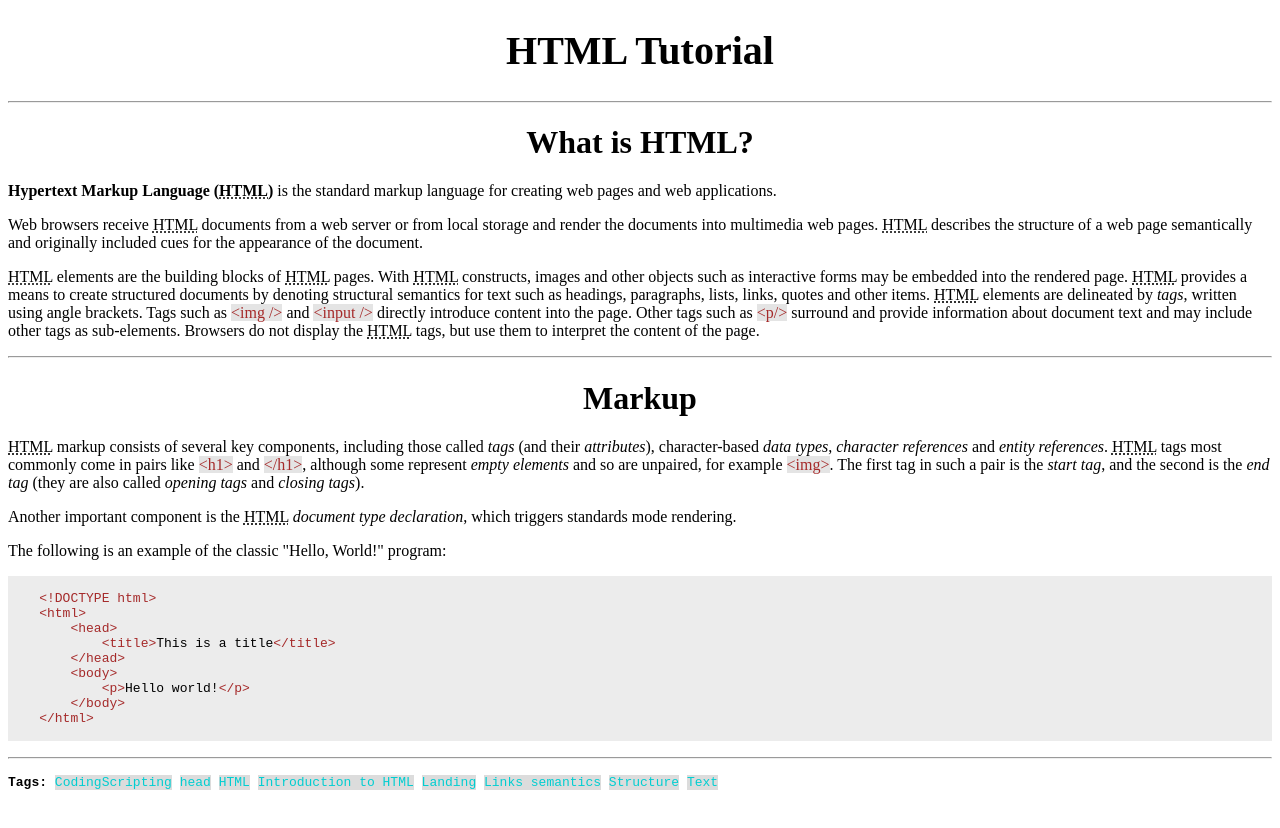
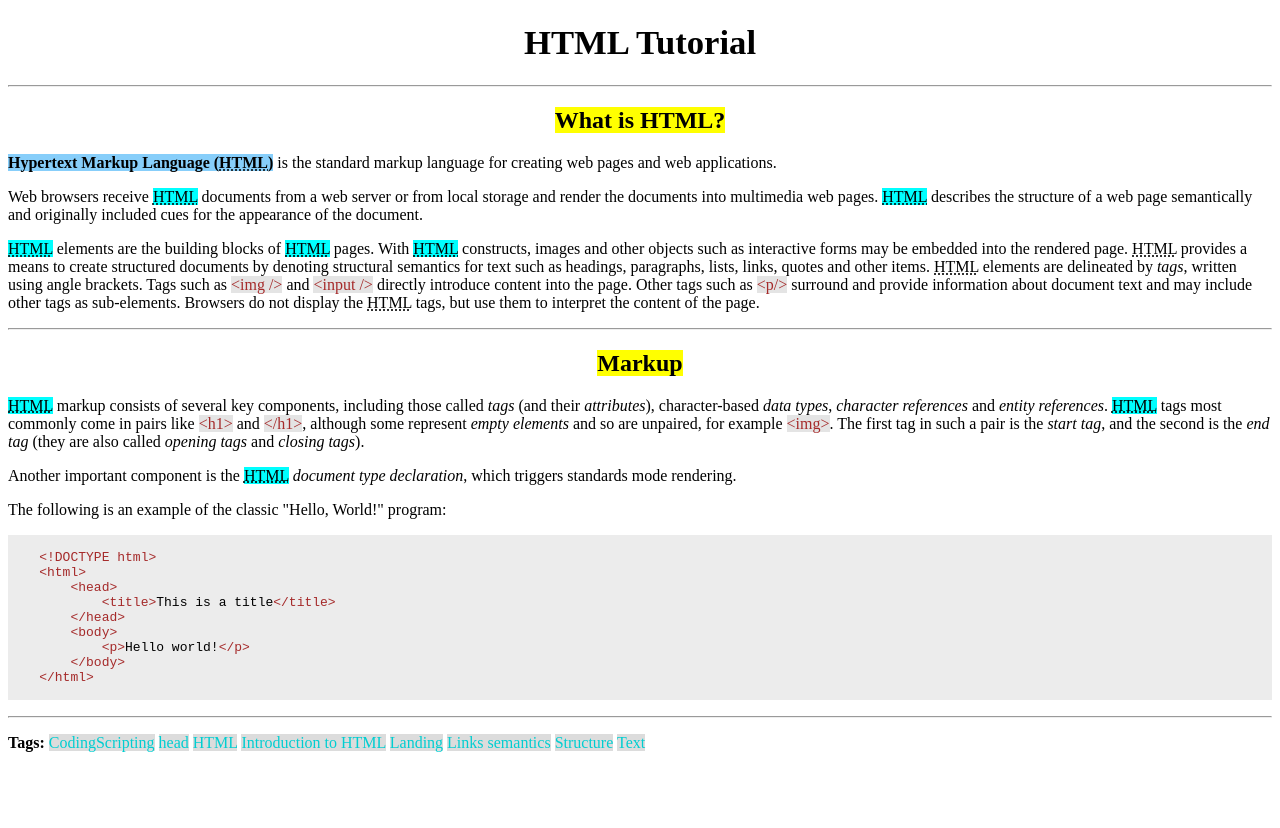
Before and after one commit to oleh-tft/HTML-Tutorial, a plain HTML site: page index.html in a window 1280 px wide. After the commit the page ends 800 px from the top, so only its background shows below. Drawn offline with Linux system fonts and the light colour scheme.

Commit message:
added css styles

```diff
--- a/index.html
+++ b/index.html
@@ -4,18 +4,26 @@
     <meta charset="UTF-8">
     <meta name="viewport" content="width=device-width, initial-scale=1.0">
     <title>Document</title>
+    <link rel="stylesheet" href="style.css">
 </head>
 <body>
-    <h1 style="font-size: 30pt; text-align: center;">HTML Tutorial</h1>
+    <h1>HTML Tutorial</h1>
     <hr>
-    <h1 style="text-align: center;">What is HTML?</h1>
-    <p><b>Hypertext Markup Language (<abbr title="Hypertext Markup Language">HTML</abbr>)</b> is the standard markup language for creating web pages and web applications.</p>
-    <p>Web browsers receive <abbr title="Hypertext Markup Language">HTML</abbr> documents from a web server or from local storage and render the documents into multimedia web pages. <abbr title="Hypertext Markup Language">HTML</abbr> describes the structure of a web page semantically and originally included cues for the appearance of the document.</p>
-    <p><abbr title="Hypertext Markup Language">HTML</abbr> elements are the building blocks of <abbr title="Hypertext Markup Language">HTML</abbr> pages. With <abbr title="Hypertext Markup Language">HTML</abbr> constructs, images and other objects such as interactive forms may be embedded into the rendered page. <abbr title="Hypertext Markup Language">HTML</abbr> provides a means to create structured documents by denoting structural semantics for text such as headings, paragraphs, lists, links, quotes and other items. <abbr title="Hypertext Markup Language">HTML</abbr> elements are delineated by <i>tags</i>, written using angle brackets. Tags such as <span style="background-color: rgb(228, 228, 228); color: brown;">&lt;img /&gt;</span> and <span style="background-color: rgb(228, 228, 228); color: brown;">&lt;input /&gt;</span> directly introduce content into the page. Other tags such as <span style="background-color: rgb(228, 228, 228); color: brown;">&lt;p/&gt;</span> surround and provide information about document text and may include other tags as sub-elements. Browsers do not display the <abbr title="Hypertext Markup Language">HTML</abbr> tags, but use them to interpret the content of the page.</p>
+
+    <h2><span class="yellow-title">What is HTML?</span></h2>
+
+    <p><b id="sky-blue">Hypertext Markup Language (<abbr title="Hypertext Markup Language">HTML</abbr>)</b> is the standard markup language for creating web pages and web applications.</p>
+
+    <p>Web browsers receive <abbr class="cyan-abbr" title="Hypertext Markup Language">HTML</abbr> documents from a web server or from local storage and render the documents into multimedia web pages. <abbr class="cyan-abbr" title="Hypertext Markup Language">HTML</abbr> describes the structure of a web page semantically and originally included cues for the appearance of the document.</p>
+
+    <p><abbr class="cyan-abbr" title="Hypertext Markup Language">HTML</abbr> elements are the building blocks of <abbr class="cyan-abbr" title="Hypertext Markup Language">HTML</abbr> pages. With <abbr class="cyan-abbr" title="Hypertext Markup Language">HTML</abbr> constructs, images and other objects such as interactive forms may be embedded into the rendered page. <abbr title="Hypertext Markup Language">HTML</abbr> provides a means to create structured documents by denoting structural semantics for text such as headings, paragraphs, lists, links, quotes and other items. <abbr title="Hypertext Markup Language">HTML</abbr> elements are delineated by <i>tags</i>, written using angle brackets. Tags such as <span style="background-color: rgb(228, 228, 228); color: brown;">&lt;img /&gt;</span> and <span style="background-color: rgb(228, 228, 228); color: brown;">&lt;input /&gt;</span> directly introduce content into the page. Other tags such as <span style="background-color: rgb(228, 228, 228); color: brown;">&lt;p/&gt;</span> surround and provide information about document text and may include other tags as sub-elements. Browsers do not display the <abbr title="Hypertext Markup Language">HTML</abbr> tags, but use them to interpret the content of the page.</p>
     <hr>
-    <h1 style="text-align: center;">Markup</h1>
-    <p><abbr title="Hypertext Markup Language">HTML</abbr> markup consists of several key components, including those called <i>tags</i> (and their <i>attributes</i>), character-based <i>data types</i>, <i>character references</i> and <i>entity references</i>. <abbr title="Hypertext Markup Language">HTML</abbr> tags most commonly come in pairs like <span style="background-color: rgb(228, 228, 228); color: brown;">&lt;h1&gt;</span> and <span style="background-color: rgb(228, 228, 228); color: brown;">&lt;/h1&gt;</span>, although some represent <i>empty elements</i> and so are unpaired, for example <span style="background-color: rgb(228, 228, 228); color: brown;">&lt;img&gt;</span>. The first tag in such a pair is the <i>start tag</i>, and the second is the <i>end tag</i> (they are also called <i>opening tags</i> and <i>closing tags</i>).</p>
-    <p>Another important component is the <abbr title="Hypertext Markup Language">HTML</abbr> <i>document type declaration</i>, which triggers standards mode rendering.</p>
+
+    <h2><span class="yellow-title">Markup</span></h2>
+    <p><abbr class="cyan-abbr" title="Hypertext Markup Language">HTML</abbr> markup consists of several key components, including those called <i>tags</i> (and their <i>attributes</i>), character-based <i>data types</i>, <i>character references</i> and <i>entity references</i>. <abbr class="cyan-abbr" title="Hypertext Markup Language">HTML</abbr> tags most commonly come in pairs like <span style="background-color: rgb(228, 228, 228); color: brown;">&lt;h1&gt;</span> and <span style="background-color: rgb(228, 228, 228); color: brown;">&lt;/h1&gt;</span>, although some represent <i>empty elements</i> and so are unpaired, for example <span style="background-color: rgb(228, 228, 228); color: brown;">&lt;img&gt;</span>. The first tag in such a pair is the <i>start tag</i>, and the second is the <i>end tag</i> (they are also called <i>opening tags</i> and <i>closing tags</i>).</p>
+
+    <p>Another important component is the <abbr class="cyan-abbr" title="Hypertext Markup Language">HTML</abbr> <i>document type declaration</i>, which triggers standards mode rendering.</p>
+
     <p>The following is an example of the classic "Hello, World!" program:</p>
     <p style="background-color: rgb(236, 236, 236);">
     <code style="display:block; white-space:pre-wrap">
@@ -28,6 +36,9 @@
             <samp style="color: brown;">&lt;p&gt;</samp><samp>Hello world!</samp><samp style="color: brown;">&lt;/p&gt;</samp>
         <samp style="color: brown;">&lt;/body&gt;</samp>
     <samp style="color: brown;">&lt;/html&gt;</samp>
-    </p><hr><p><b>Tags:</b> <span style="background-color: gainsboro; color: darkturquoise;">CodingScripting</span> <span style="background-color: gainsboro; color: darkturquoise;">head</span> <span style="background-color: gainsboro; color: darkturquoise;">HTML</span> <span style="background-color: gainsboro; color: darkturquoise;">Introduction to HTML</span> <span style="background-color: gainsboro; color: darkturquoise;">Landing</span> <span style="background-color: gainsboro; color: darkturquoise;">Links semantics</span> <span style="background-color: gainsboro; color: darkturquoise;">Structure</span> <span style="background-color: gainsboro; color: darkturquoise;">Text</span></p>
+    </code>
+    </p>
+    <hr>
+    <p><b>Tags:</b> <span style="background-color: gainsboro; color: darkturquoise;">CodingScripting</span> <span style="background-color: gainsboro; color: darkturquoise;">head</span> <span style="background-color: gainsboro; color: darkturquoise;">HTML</span> <span style="background-color: gainsboro; color: darkturquoise;">Introduction to HTML</span> <span style="background-color: gainsboro; color: darkturquoise;">Landing</span> <span style="background-color: gainsboro; color: darkturquoise;">Links semantics</span> <span style="background-color: gainsboro; color: darkturquoise;">Structure</span> <span style="background-color: gainsboro; color: darkturquoise;">Text</span></p>
 </body>
 </html>
--- /dev/null
+++ b/style.css
@@ -0,0 +1,25 @@
+h1
+{
+    font-size: 26pt;
+    text-align: center;
+}
+
+h2
+{
+    text-align: center;
+}
+
+.yellow-title
+{
+    background-color: yellow;
+}
+
+.cyan-abbr
+{
+    background-color: cyan;
+}
+
+#sky-blue
+{
+    background-color: lightskyblue;
+}
```
